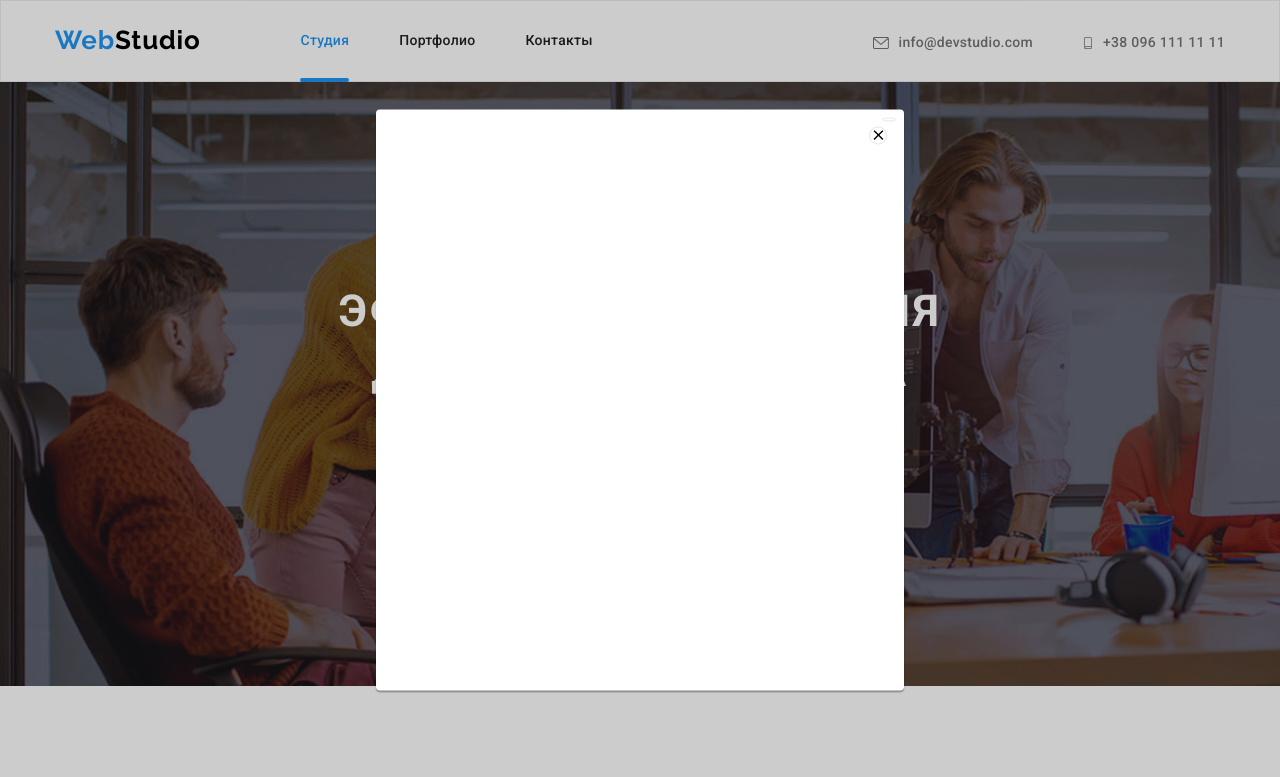
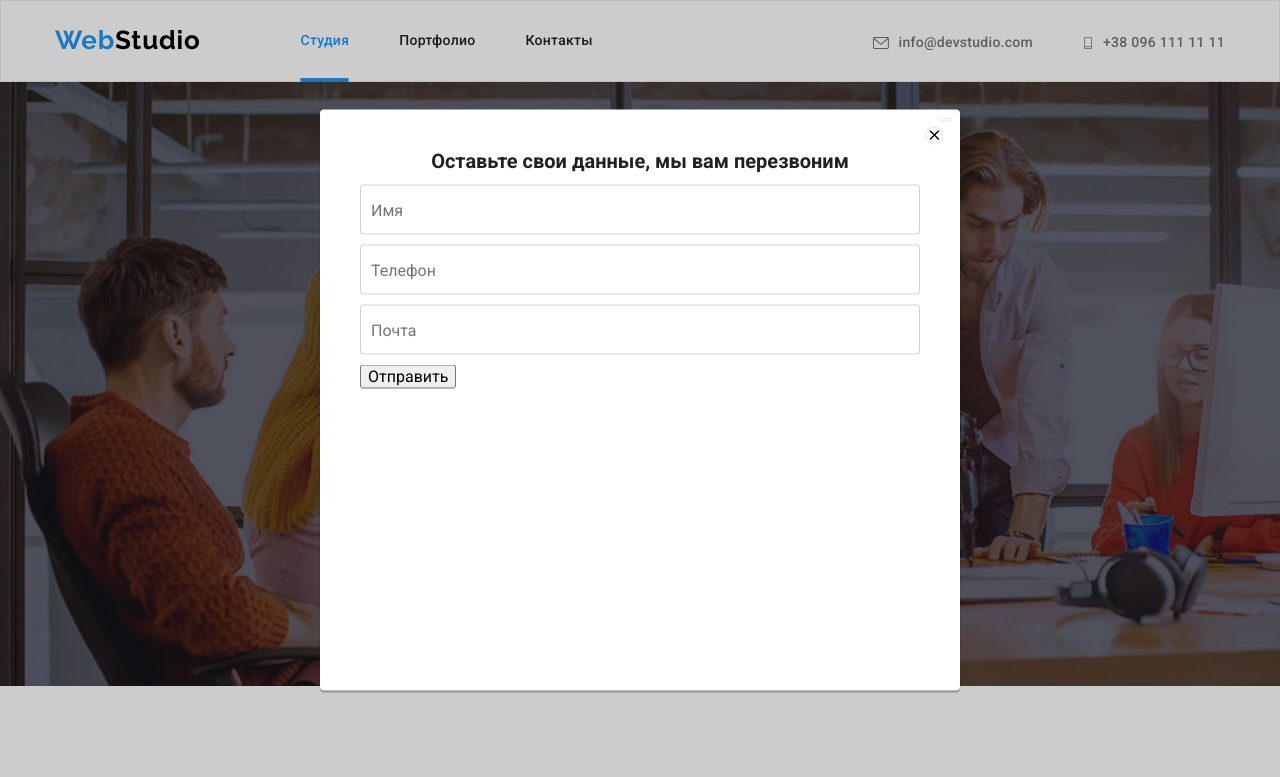
Before and after one commit to Konoplya156/goit-markup-hw-05, a plain HTML site: page index.html in a window 1280 px wide. Both pictures are taken after a click on the button "Заказать услугу". Shown: the top 777 px of the page. Drawn offline with nearby package versions, Linux system fonts and the light colour scheme.

Commit message:
6 homewok

```diff
--- a/css/styles.css
+++ b/css/styles.css
@@ -1005,6 +1005,7 @@ opacity: 0;
     visibility: visible;
     opacity: 1;
     transition: transform 250ms cubic-bezier(0.4, 0, 0.2, 1), opacity 250ms cubic-bezier(0.4, 0, 0.2, 1);
+    padding: 40px;
 }
 
 
@@ -1061,3 +1062,25 @@ opacity: 0;
     bottom: -1px;
     border-radius: 4px;
 }
+
+
+
+
+.modal-title{
+    font-size: 20px;
+    font-weight: 700;
+    margin-bottom: 12px;
+    text-align: center;
+}
+
+
+
+.form-input{
+    width: 100%;
+    height: 50px;
+    border: 1px solid rgba(33, 33, 33, 0.2);
+    border-radius: 4px;
+    margin-bottom: 10px;
+    padding-left: 10px;
+
+}
--- a/index.html
+++ b/index.html
@@ -348,6 +348,27 @@
                         <use href="./images/symbol-defs.svg#icon-close-black-18dp"></use>
                     </svg>
                 </button>
+                <p class="modal-title">Оставьте свои данные, мы вам перезвоним</p>
+                <form class="modal-form">
+                    <input type="text"
+                    minlength="4"
+                    class="form-input"
+                    name="user-name"
+                    placeholder="Имя"
+                    required>
+                    <input type="tel"
+                    minlength="10"
+                    maxlength="15"
+                    class="form-input"
+                    name="user-number"
+                    placeholder="Телефон" required>
+                    <input type="email"
+                    minlength="5"
+                    class="form-input"
+                    name="user-email"
+                    placeholder="Почта" required>
+                    <button type="submit">Отправить</button>
+                </form>
             </div>
         </div>
         <script src="./js/modal.js"></script>
```
